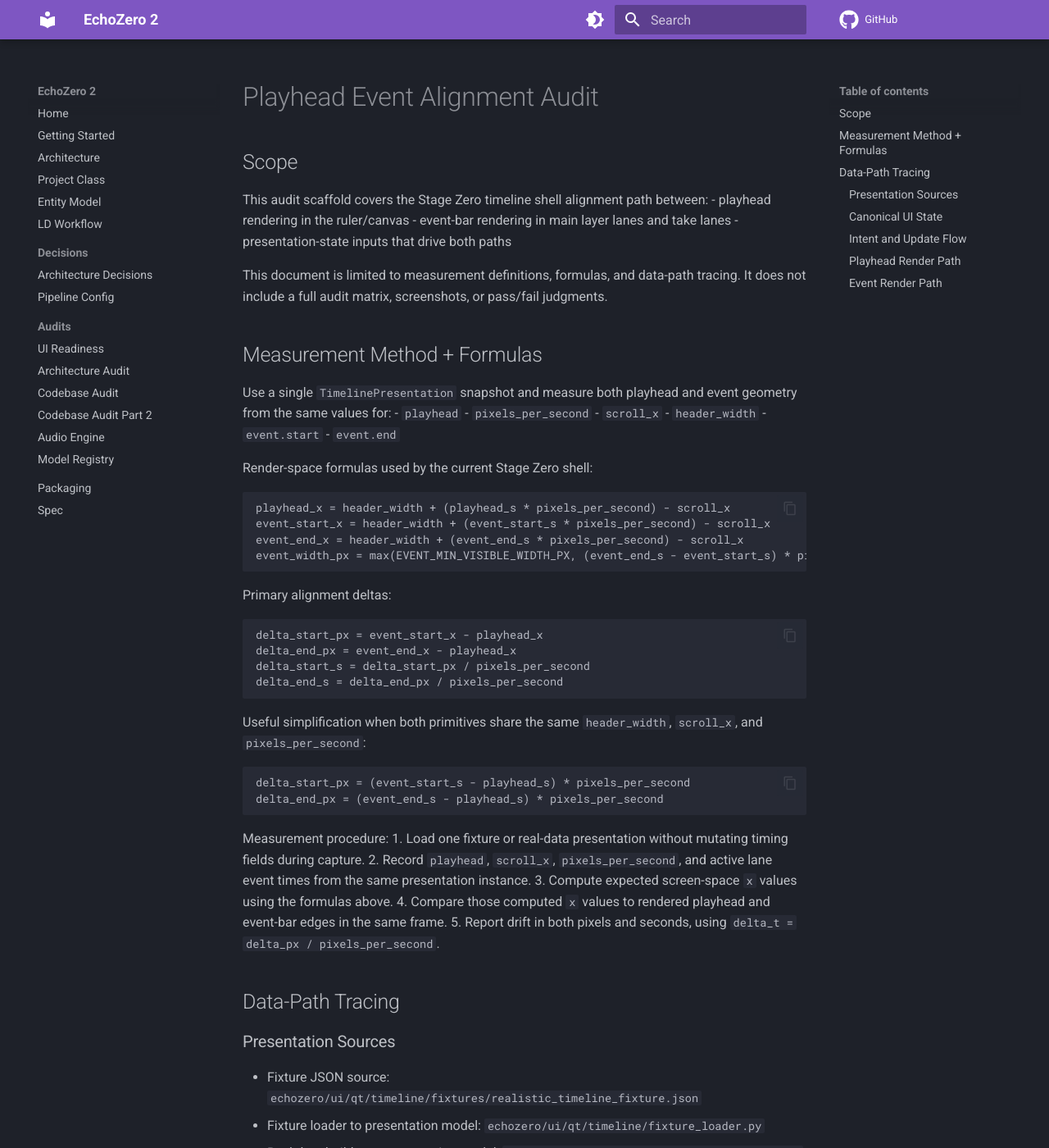
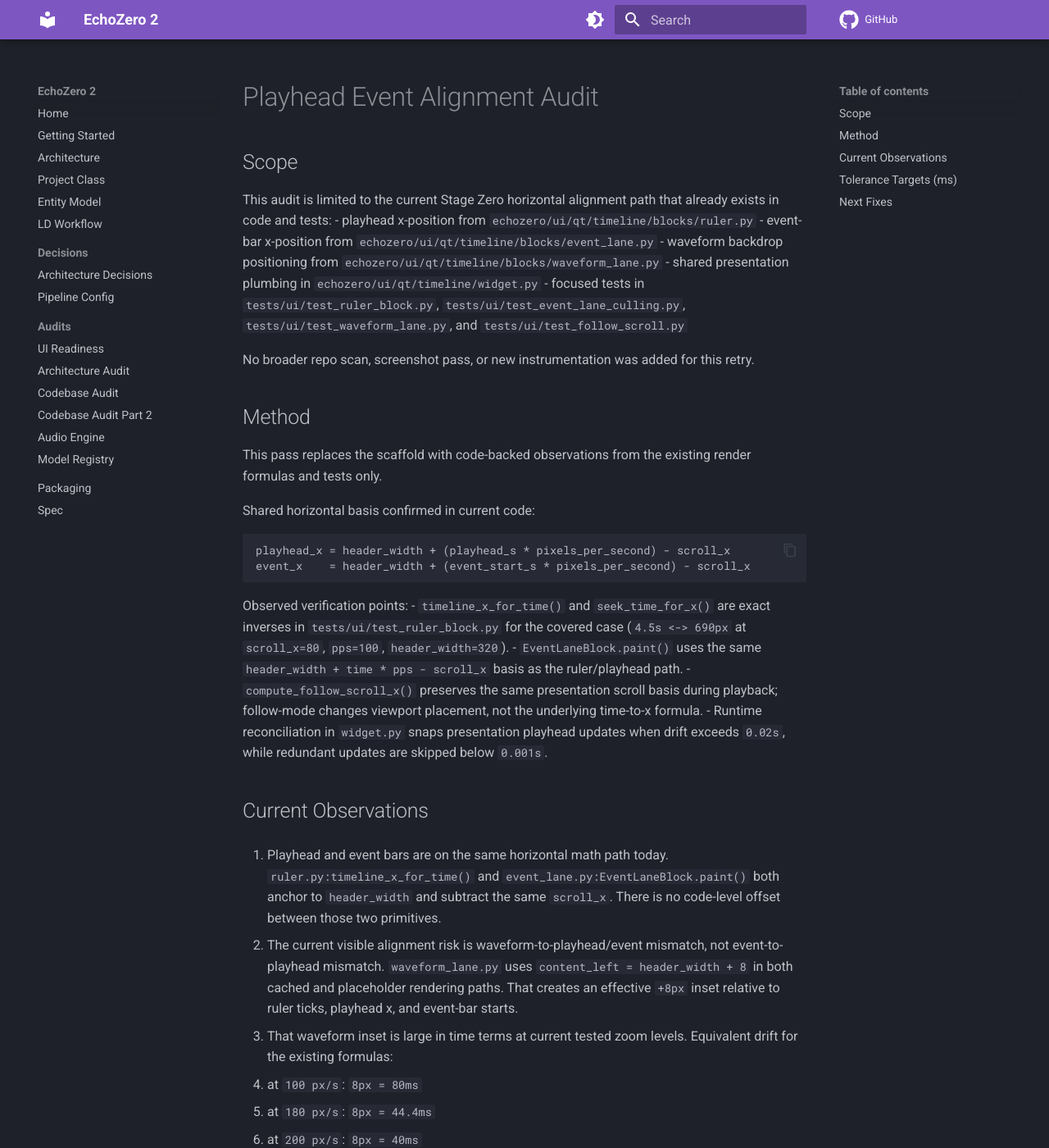
Before and after one commit to gdennen0/EchoZero, an MkDocs documentation site: the page built from docs/PLAYHEAD-EVENT-ALIGNMENT-AUDIT-2026-04-06.md, in a window 1280 px wide and 1400 px high. Shown: the whole window at 82% size. Built offline with MkDocs 1.6.1 and Material for MkDocs 9.7.7, drawn with Linux system fonts in a browser that asks for light colours; comment, search, counter and statistics services are not loaded; some of the changed text lies outside the part shown.

Commit message:
Tighten alignment audit with concrete tolerances and next fixes.

````diff
--- a/docs/PLAYHEAD-EVENT-ALIGNMENT-AUDIT-2026-04-06.md
+++ b/docs/PLAYHEAD-EVENT-ALIGNMENT-AUDIT-2026-04-06.md
@@ -2,83 +2,66 @@
 
 ## Scope
 
-This audit scaffold covers the Stage Zero timeline shell alignment path between:
-- playhead rendering in the ruler/canvas
-- event-bar rendering in main layer lanes and take lanes
-- presentation-state inputs that drive both paths
+This audit is limited to the current Stage Zero horizontal alignment path that already exists in code and tests:
+- playhead x-position from `echozero/ui/qt/timeline/blocks/ruler.py`
+- event-bar x-position from `echozero/ui/qt/timeline/blocks/event_lane.py`
+- waveform backdrop positioning from `echozero/ui/qt/timeline/blocks/waveform_lane.py`
+- shared presentation plumbing in `echozero/ui/qt/timeline/widget.py`
+- focused tests in `tests/ui/test_ruler_block.py`, `tests/ui/test_event_lane_culling.py`, `tests/ui/test_waveform_lane.py`, and `tests/ui/test_follow_scroll.py`
 
-This document is limited to measurement definitions, formulas, and data-path tracing. It does not include a full audit matrix, screenshots, or pass/fail judgments.
+No broader repo scan, screenshot pass, or new instrumentation was added for this retry.
 
-## Measurement Method + Formulas
+## Method
 
-Use a single `TimelinePresentation` snapshot and measure both playhead and event geometry from the same values for:
-- `playhead`
-- `pixels_per_second`
-- `scroll_x`
-- `header_width`
-- `event.start`
-- `event.end`
+This pass replaces the scaffold with code-backed observations from the existing render formulas and tests only.
 
-Render-space formulas used by the current Stage Zero shell:
+Shared horizontal basis confirmed in current code:
 
 ```text
 playhead_x = header_width + (playhead_s * pixels_per_second) - scroll_x
-event_start_x = header_width + (event_start_s * pixels_per_second) - scroll_x
-event_end_x = header_width + (event_end_s * pixels_per_second) - scroll_x
-event_width_px = max(EVENT_MIN_VISIBLE_WIDTH_PX, (event_end_s - event_start_s) * pixels_per_second)
+event_x    = header_width + (event_start_s * pixels_per_second) - scroll_x
 ```
 
-Primary alignment deltas:
+Observed verification points:
+- `timeline_x_for_time()` and `seek_time_for_x()` are exact inverses in `tests/ui/test_ruler_block.py` for the covered case (`4.5s <-> 690px` at `scroll_x=80`, `pps=100`, `header_width=320`).
+- `EventLaneBlock.paint()` uses the same `header_width + time * pps - scroll_x` basis as the ruler/playhead path.
+- `compute_follow_scroll_x()` preserves the same presentation scroll basis during playback; follow-mode changes viewport placement, not the underlying time-to-x formula.
+- Runtime reconciliation in `widget.py` snaps presentation playhead updates when drift exceeds `0.02s`, while redundant updates are skipped below `0.001s`.
 
-```text
-delta_start_px = event_start_x - playhead_x
-delta_end_px = event_end_x - playhead_x
-delta_start_s = delta_start_px / pixels_per_second
-delta_end_s = delta_end_px / pixels_per_second
-```
+## Current Observations
 
-Useful simplification when both primitives share the same `header_width`, `scroll_x`, and `pixels_per_second`:
+1. Playhead and event bars are on the same horizontal math path today.
+   `ruler.py:timeline_x_for_time()` and `event_lane.py:EventLaneBlock.paint()` both anchor to `header_width` and subtract the same `scroll_x`. There is no code-level offset between those two primitives.
 
-```text
-delta_start_px = (event_start_s - playhead_s) * pixels_per_second
-delta_end_px = (event_end_s - playhead_s) * pixels_per_second
-```
+2. The current visible alignment risk is waveform-to-playhead/event mismatch, not event-to-playhead mismatch.
+   `waveform_lane.py` uses `content_left = header_width + 8` in both cached and placeholder rendering paths. That creates an effective `+8px` inset relative to ruler ticks, playhead x, and event-bar starts.
 
-Measurement procedure:
-1. Load one fixture or real-data presentation without mutating timing fields during capture.
-2. Record `playhead`, `scroll_x`, `pixels_per_second`, and active lane event times from the same presentation instance.
-3. Compute expected screen-space `x` values using the formulas above.
-4. Compare those computed `x` values to rendered playhead and event-bar edges in the same frame.
-5. Report drift in both pixels and seconds, using `delta_t = delta_px / pixels_per_second`.
+3. That waveform inset is large in time terms at current tested zoom levels.
+   Equivalent drift for the existing formulas:
+- at `100 px/s`: `8px = 80ms`
+- at `180 px/s`: `8px = 44.4ms`
+- at `200 px/s`: `8px = 40ms`
 
-## Data-Path Tracing
+4. Existing tests validate local geometry helpers, but they do not yet assert cross-panel coincidence for the same timestamp.
+   Current coverage proves ruler invertibility, event-lane culling/min width, waveform column continuity, and follow-scroll behavior. It does not prove that playhead, event edge, and waveform transient land on the same screen x in one rendered frame.
 
-### Presentation Sources
+5. Event width clamping can visually extend an event beyond its true duration, but it should not move the event start edge.
+   `EVENT_MIN_VISIBLE_WIDTH_PX` affects width only. Start-edge alignment remains governed by `event.start`.
 
-- Fixture JSON source: `echozero/ui/qt/timeline/fixtures/realistic_timeline_fixture.json`
-- Fixture loader to presentation model: `echozero/ui/qt/timeline/fixture_loader.py`
-- Real-data builder to presentation model: `echozero/ui/qt/timeline/real_data_fixture.py`
+## Tolerance Targets (ms)
 
-### Canonical UI State
+Use these targets for audit pass/fail until a pixel-diff harness exists:
 
-- Shared presentation dataclasses: `echozero/application/presentation/models.py`
-- Key fields for alignment: `TimelinePresentation.playhead`, `TimelinePresentation.pixels_per_second`, `TimelinePresentation.scroll_x`, `LayerPresentation.events`, `TakeLanePresentation.events`, `EventPresentation.start`, `EventPresentation.end`
+| Comparison | Target | Notes |
+| --- | ---: | --- |
+| playhead vs event start edge | <= 5 ms | Equivalent to `<= 0.5px` at `100 px/s`; should be effectively exact with shared math |
+| playhead vs event end edge | <= 5 ms | Same expectation; exclude min-width visual expansion cases from end-edge judgment |
+| playhead/event vs waveform onset guide | <= 10 ms | Allows small rendering/inset cleanup margin, but current `+8px` path exceeds this at common zoom levels |
+| runtime presentation drift before forced reconcile | 20 ms | Matches existing `widget.py` threshold |
+| no-op runtime update suppression | 1 ms | Matches existing `widget.py` threshold |
 
-### Intent and Update Flow
+## Next Fixes
 
-- Timeline intents, including seek/select operations: `echozero/application/timeline/intents.py`
-- Demo dispatch that mutates transport/playhead state into presentation state: `echozero/ui/qt/timeline/demo_app.py`
-- Widget dispatch, follow-scroll adjustment, runtime tick reconciliation, and child-widget propagation: `echozero/ui/qt/timeline/widget.py`
-
-### Playhead Render Path
-
-- `TimelineWidget` owns ruler/canvas presentation updates: `echozero/ui/qt/timeline/widget.py`
-- Ruler playhead geometry helpers: `echozero/ui/qt/timeline/blocks/ruler.py`
-- Canvas playhead draw and hit-test path: `echozero/ui/qt/timeline/widget.py`
-
-### Event Render Path
-
-- `TimelineCanvas` builds per-row lane presentations and forwards them to paint blocks: `echozero/ui/qt/timeline/widget.py`
-- Event-lane screen-space geometry and label painting: `echozero/ui/qt/timeline/blocks/event_lane.py`
-- Waveform/take-row adjacency that shares the same horizontal scroll basis: `echozero/ui/qt/timeline/blocks/waveform_lane.py`
-- Take-row composition feeding alternate event lanes: `echozero/ui/qt/timeline/blocks/take_row.py`
+1. Remove or centralize the waveform lane's `+8px` horizontal inset so waveform content shares the same origin as ruler ticks, playhead, and event bars.
+2. Add one focused UI test that computes screen x for a single timestamp and asserts coincidence across `timeline_x_for_time()`, event-lane rect left edge, and waveform column origin within the targets above.
+3. Add one real-data fixture assertion using the existing timeline fixture/build path so the same timestamp is checked after full presentation assembly, not only at helper level.
````
